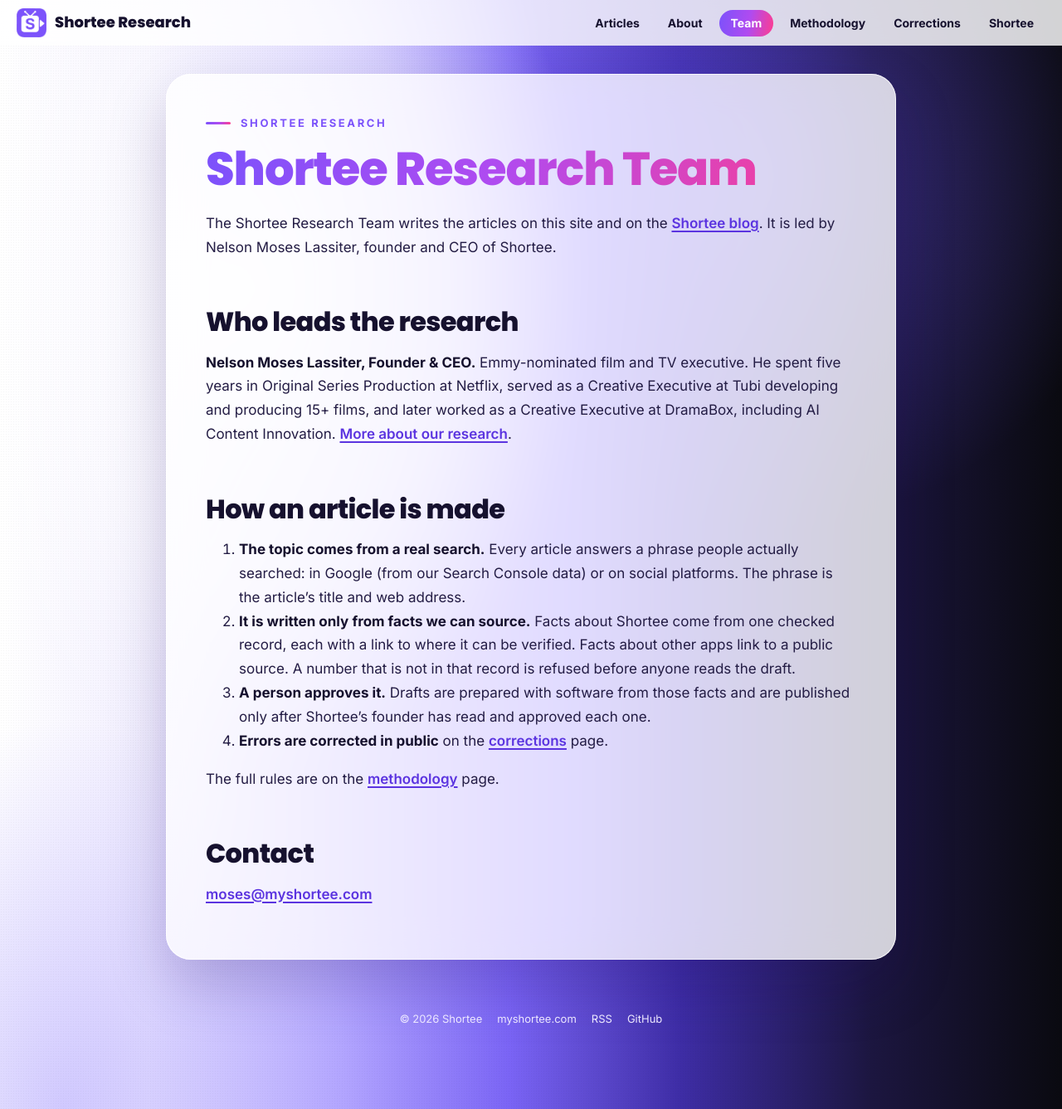
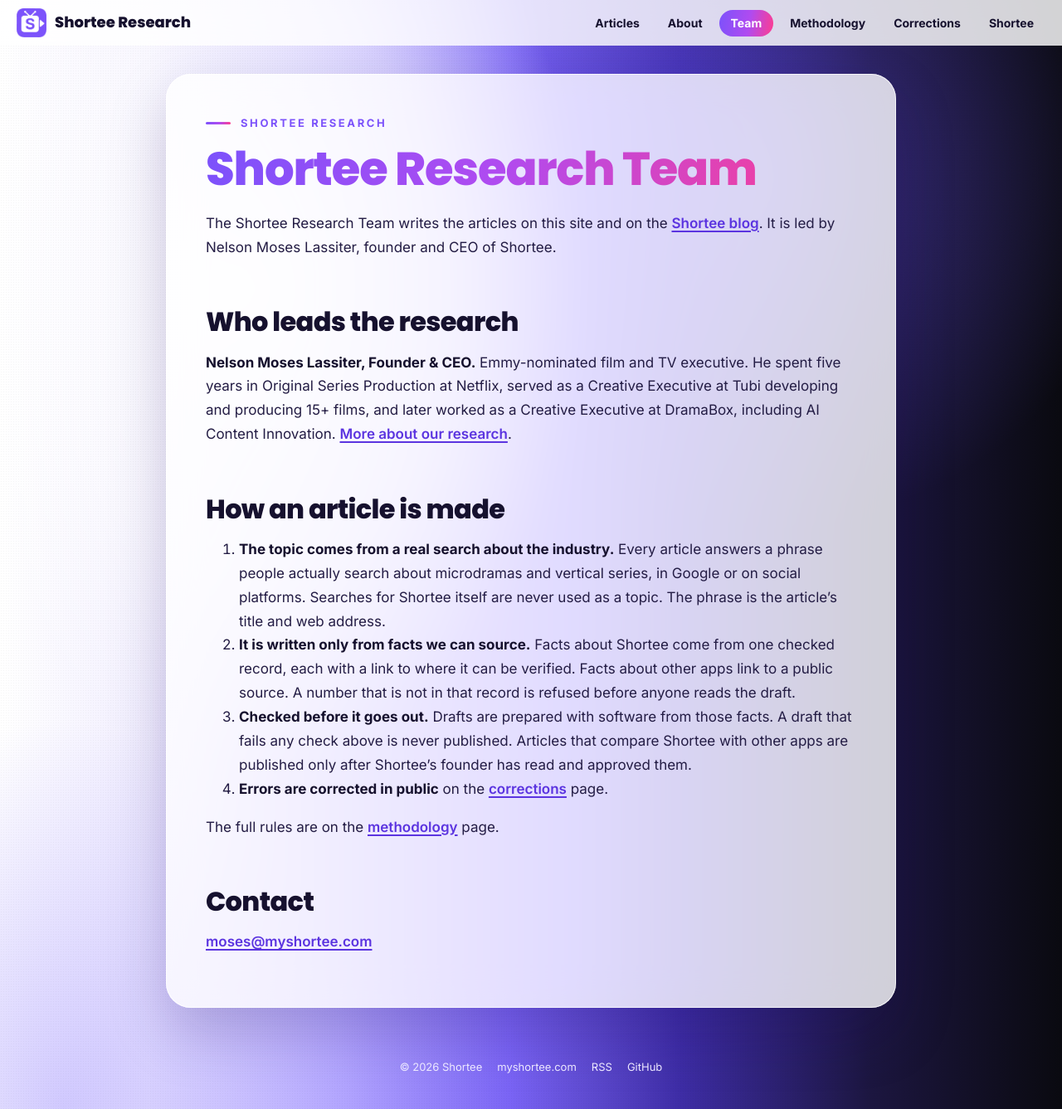
Before and after one commit to Shortee-Inc/research, a Jekyll site: the page built from team.md, in a window 1280 px wide and 1337 px high. Shown: the whole window at 83% size. Built offline with Jekyll 4.4.1, drawn with Linux system fonts in a browser that asks for light colours.

Commit message:
Team page: topics are industry searches; only comparisons wait for approval
Co-Authored-By: Claude Opus 5.5 <noreply@anthropic.com>
Claude-Session: https://claude.ai/code/session_01VGTawNuBP1J3hHw7yP4XYi

```diff
--- a/team.md
+++ b/team.md
@@ -12,9 +12,9 @@ The Shortee Research Team writes the articles on this site and on the [Shortee b
 
 ## How an article is made
 
-1. **The topic comes from a real search.** Every article answers a phrase people actually searched: in Google (from our Search Console data) or on social platforms. The phrase is the article's title and web address.
+1. **The topic comes from a real search about the industry.** Every article answers a phrase people actually search about microdramas and vertical series, in Google or on social platforms. Searches for Shortee itself are never used as a topic. The phrase is the article's title and web address.
 2. **It is written only from facts we can source.** Facts about Shortee come from one checked record, each with a link to where it can be verified. Facts about other apps link to a public source. A number that is not in that record is refused before anyone reads the draft.
-3. **A person approves it.** Drafts are prepared with software from those facts and are published only after Shortee's founder has read and approved each one.
+3. **Checked before it goes out.** Drafts are prepared with software from those facts. A draft that fails any check above is never published. Articles that compare Shortee with other apps are published only after Shortee's founder has read and approved them.
 4. **Errors are corrected in public** on the [corrections]({{ '/corrections/' | relative_url }}) page.
 
 The full rules are on the [methodology]({{ '/methodology/' | relative_url }}) page.
```
